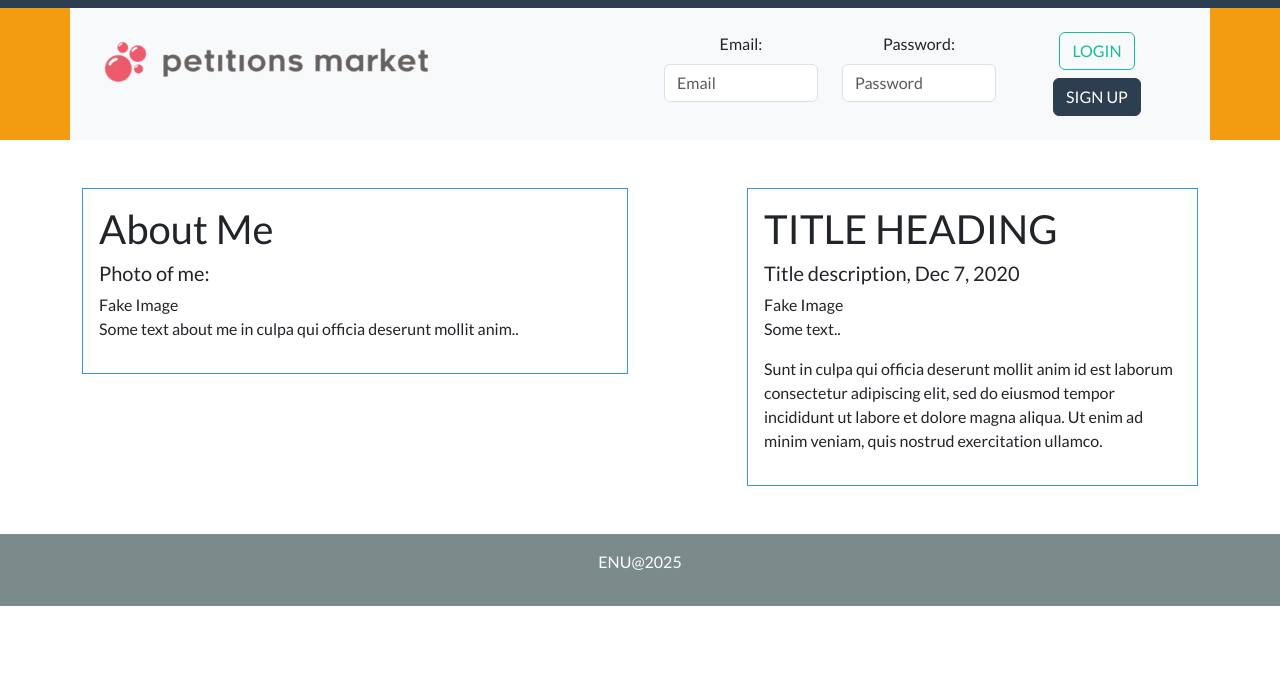
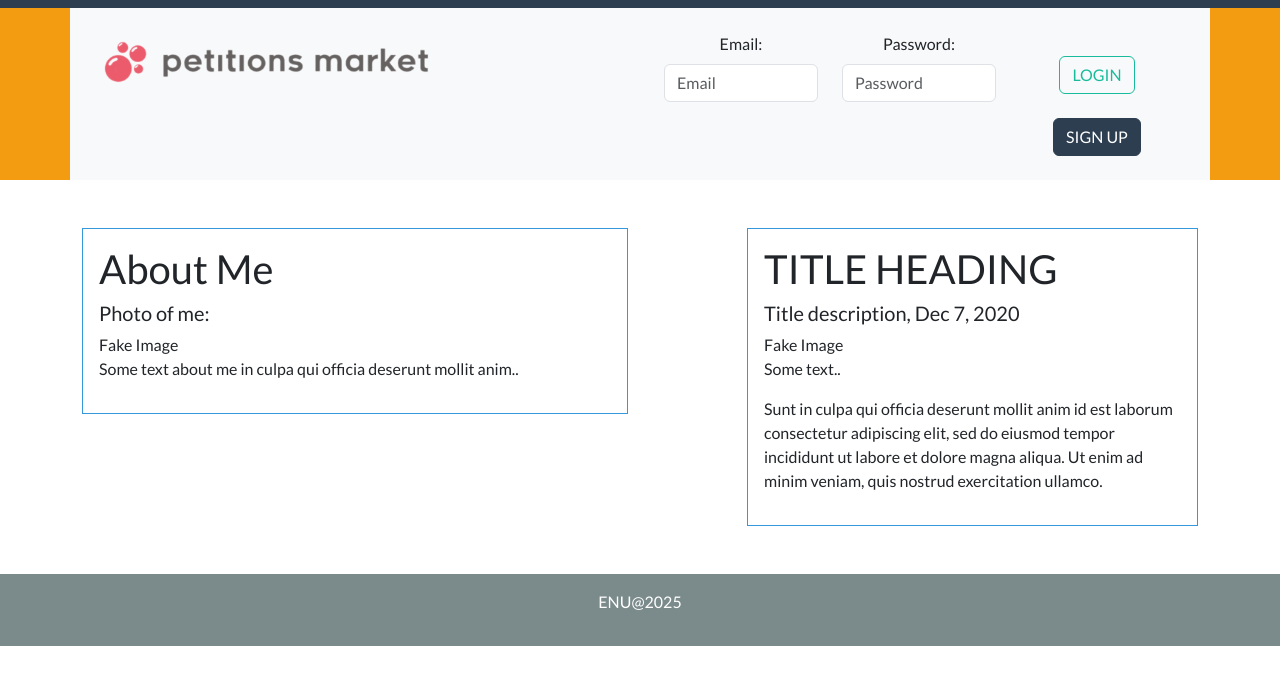
Before and after one commit to EdgarX202/Website-Prototype-2025, a Flask app: page / in a window 1280 px wide. Shown: the top 685 px of the page. Run offline with Flask 3, Linux system fonts and the light colour scheme; some libraries are stand-ins or nearby versions.

Commit message:
refactor

```diff
--- a/website/templates/index.html
+++ b/website/templates/index.html
@@ -1,5 +1,5 @@
 <!DOCTYPE html>
-<html lang="en">
+<html lang="en" xmlns="http://www.w3.org/1999/html">
     <head> <!-- HEAD -->
         <meta charset="UTF-8">
         <meta name="viewport" content="width=device-width, initial-scale=1">
@@ -11,8 +11,7 @@
         <script src="{{ url_for('static', filename='js/bootstrap.bundle.js') }}"></script>
     </head> <!-- HEAD END -->
 
-    <body> <!-- BODY -->
-        <!-- Beginning of top section -->
+    <header>
         <div class="container-fluid bg-warning"> <!-- KEEP TESTING WITH COLOURS!!!!!!!!!!!!!!!!!!!!!!!! -->
             <div class="row"> <!-- The very top thin line -->
                 <div class="p-1 col-12 col-sm-12 col-md-12 col-lg-12 d-lg-block bg-primary"></div>
@@ -44,8 +43,8 @@
                                         <input type="password" class="form-control" id="pwd" placeholder="Password" name="pswd" required>
                                      </div>
                                      <div class="col-12 col-md-4">
-                                         <button type="submit" class="btn btn-outline-success mb-md-2 me-md-0 me-3">LOGIN</button>
-                                         <button type="submit" class="btn btn-primary">SIGN UP</button>
+                                         <button type="submit" class="btn btn-outline-success mt-md-4 me-md-0 me-3">LOGIN</button>
+                                         <button type="submit" class="btn btn-primary mt-md-4 me-md-0 me-3">SIGN UP</button>
                                      </div>
                                  </div> <!-- ROW END -->
                              </form> <!-- FORM END -->
@@ -54,8 +53,9 @@
                 </div> <!-- CONTAINER END -->
             </div> <!-- FLUID-CONTAINER BG COLOUR END -->
         </div> <!-- FLUID-CONTAINER END -->
-        <!-- End of top section -->
+    </header> <!-- HEADER END -->
 
+    <body> <!-- BODY -->
         <!-- Start of mid-section -->
         <div class="container mt-5">
           <div class="row">
@@ -82,13 +82,12 @@
           </div> <!-- ROW END -->
         </div>
         <!-- End of mid-section -->
+    </body> <!-- BODY END -->
 
-        <!-- Start of footer -->
+    <footer>
         <div class="mt-5 p-3 bg-dark text-white text-center">
           <p>ENU@2025</p>
         </div>
+    </footer> <!-- FOOTER END -->
 
-        <!-- End of footer -->
-
-    </body> <!-- BODY END -->
 </html> <!-- HTML END -->
```
